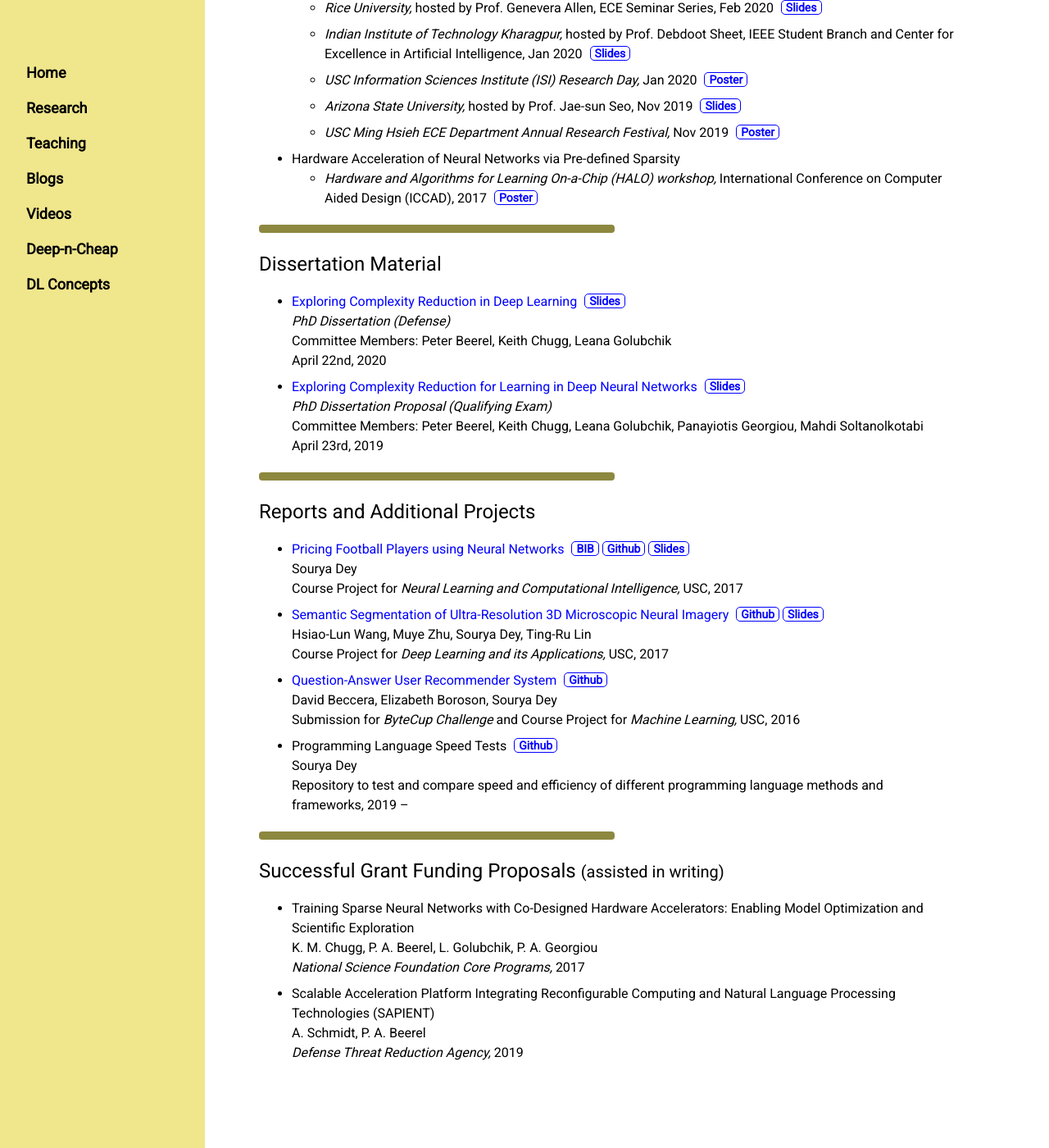
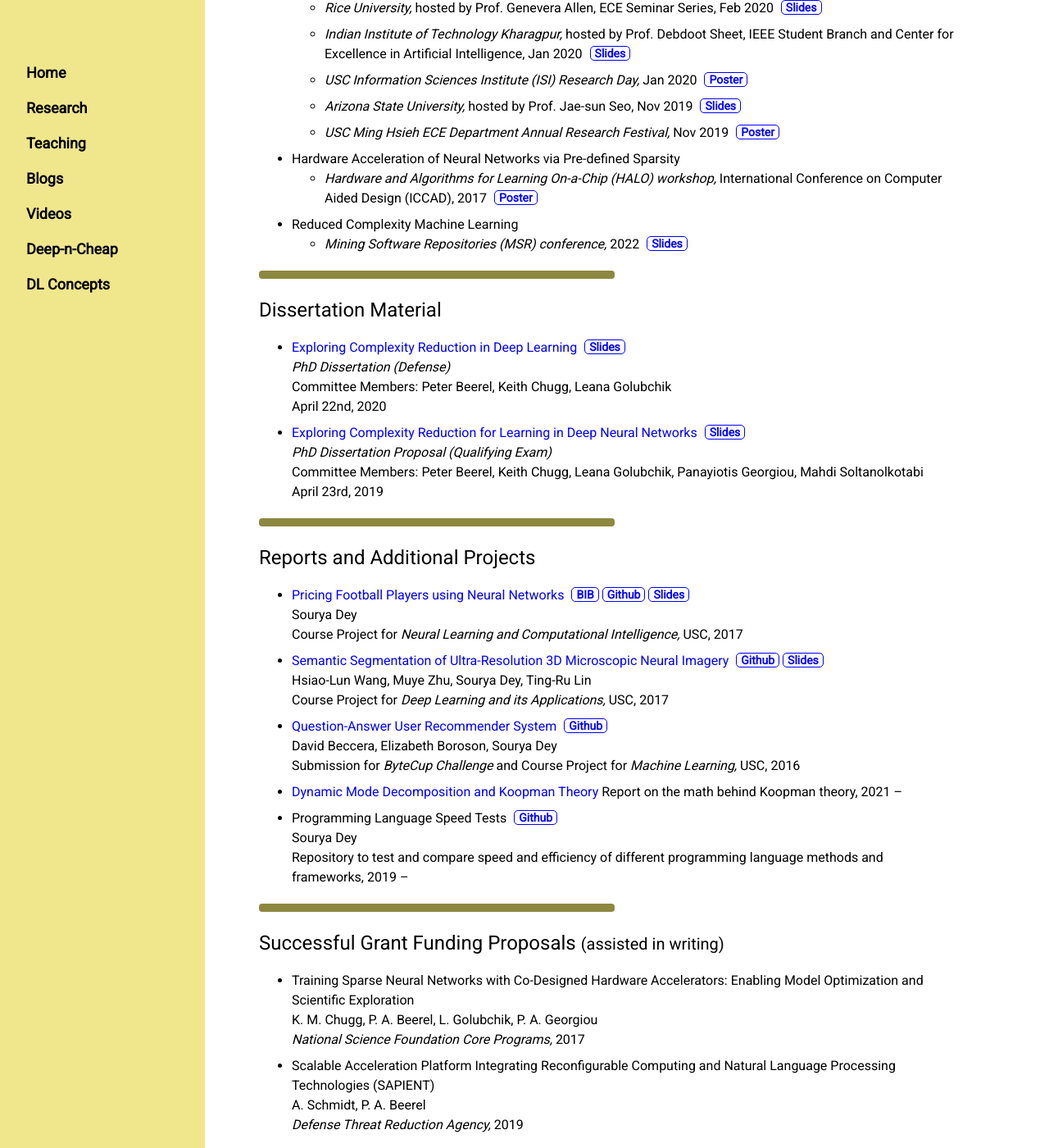
Before and after one commit to souryadey/souryadey.github.io, a Jekyll site: the page built from research/index.html, in a window 1280 px wide and 1400 px high, scrolled down 1657 px. Shown: the whole window at 82% size. Built offline with Jekyll 4.4.1, drawn with Linux system fonts in a browser that asks for light colours; some of the changed text lies outside the part shown.

Commit message:
add Lagoon paper, blogs, etc

```diff
--- a/blogs/index.html
+++ b/blogs/index.html
@@ -8,6 +8,12 @@
 </style>
 
 <div class="w3-container">
+    <h3>Research Blogs at Galois</h3>
+    <a class="inlink" href="https://galois.com/blog/2022/06/lagoon-an-analysis-tool-for-open-source-communities/" target="_blank"><h5>LAGOON: An Analysis Tool for Open Source Communities</h5></a>
+    <a class="inlink" href="https://galois.com/blog/2021/07/trustworthy-data-integration-machine-learning-to-expose-financial-corruption/" target="_blank"><h5>Trustworthy Data Integration: Machine Learning to Expose Financial Corruption</h5></a>
+    <hr style="width:50%; border:5px solid #8d883f" class="w3-round">
+
+
     <h3>Research Blog: Medium</h3>
 
     <!-- 3 cols, Show images on top for large screens -->
--- a/research/index.html
+++ b/research/index.html
@@ -23,7 +23,9 @@
     			<a class="inlink" href="https://arxiv.org/abs/2201.11657" target="_blank">LAGOON: An Analysis Tool for Open Source Communities</a>
     			<a class="pub" href="/research/bibs/MSR2022.bib">BIB</a>
     			<a class="pub" href="https://arxiv.org/abs/2201.11657" target="_blank">arXiv</a>
-    			<a class="pub" href="https://github.com/GaloisInc/SocialCyberLAGOON" target="_blank">Github</a><br>
+    			<a class="pub" href="https://github.com/GaloisInc/SocialCyberLAGOON" target="_blank">Github</a>
+				<a class="pub" href="https://docs.google.com/presentation/d/1-QfnZgasjW-HWCZ9h4ERA4sn_kOlb2ISMTo-aN8y7LY/edit?usp=sharing" target="_blank">Slides</a>
+				<a class="pub" href="https://www.youtube.com/watch?v=tv97DtGBbhE&ab_channel=Galois" target="_blank">Video</a><br>
     			Sourya Dey, Walt Woods<br>
     			<i>Mining Software Repositories (MSR) Conference</i>
     		</li>
@@ -162,6 +164,12 @@
 			Hardware Acceleration of Neural Networks via Pre-defined Sparsity
 			<ul style="list-style-type:circle;">
 				<li><i>Hardware and Algorithms for Learning On-a-Chip (HALO) workshop,</i> International Conference on Computer Aided Design (ICCAD), 2017 <a class="pub" href="/research/material/SouryaDey_HALO2017_Poster.pdf" target="_blank">Poster</a></li>
+			</ul>
+		</li>
+		<li>
+			Reduced Complexity Machine Learning
+			<ul style="list-style-type:circle;">
+				<li><i>Mining Software Repositories (MSR) conference,</i> 2022 <a class="pub" href="https://docs.google.com/presentation/d/1IM2FMTwc2LfSH7DFhnosuHsmxNMdqoUwV1Ua21d8Mxw/edit?usp=sharing" target="_blank">Slides</a></li>
 			</ul>
 		</li>
 	</ul>
@@ -212,6 +220,10 @@
 			Submission for <i>ByteCup Challenge</i> and Course Project for <i>Machine Learning,</i> USC, 2016
 		</li>
 		<li>
+			<a class="inlink" href="https://www.overleaf.com/read/wfjxxbscrrqk" target="_blank">Dynamic Mode Decomposition and Koopman Theory</a>
+			Report on the math behind Koopman theory, 2021 &ndash;
+		</li>
+		<li>
 			Programming Language Speed Tests
 			<a class="pub" href="https://github.com/souryadey/speed-tests" target="_blank">Github</a><br>
 			Sourya Dey<br>
```
Also changed, not shown: other parts of research/index.html (+1 -1 lines).
